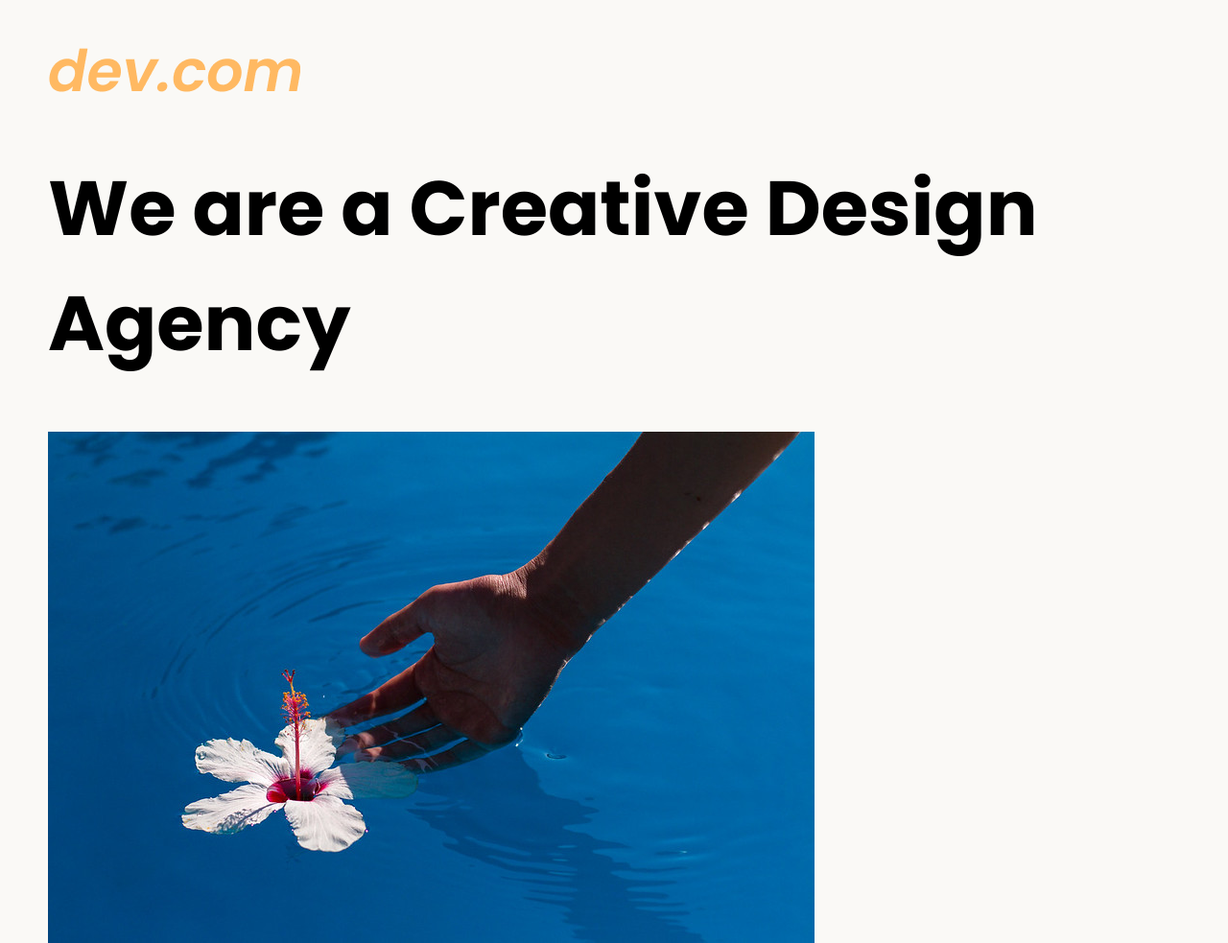
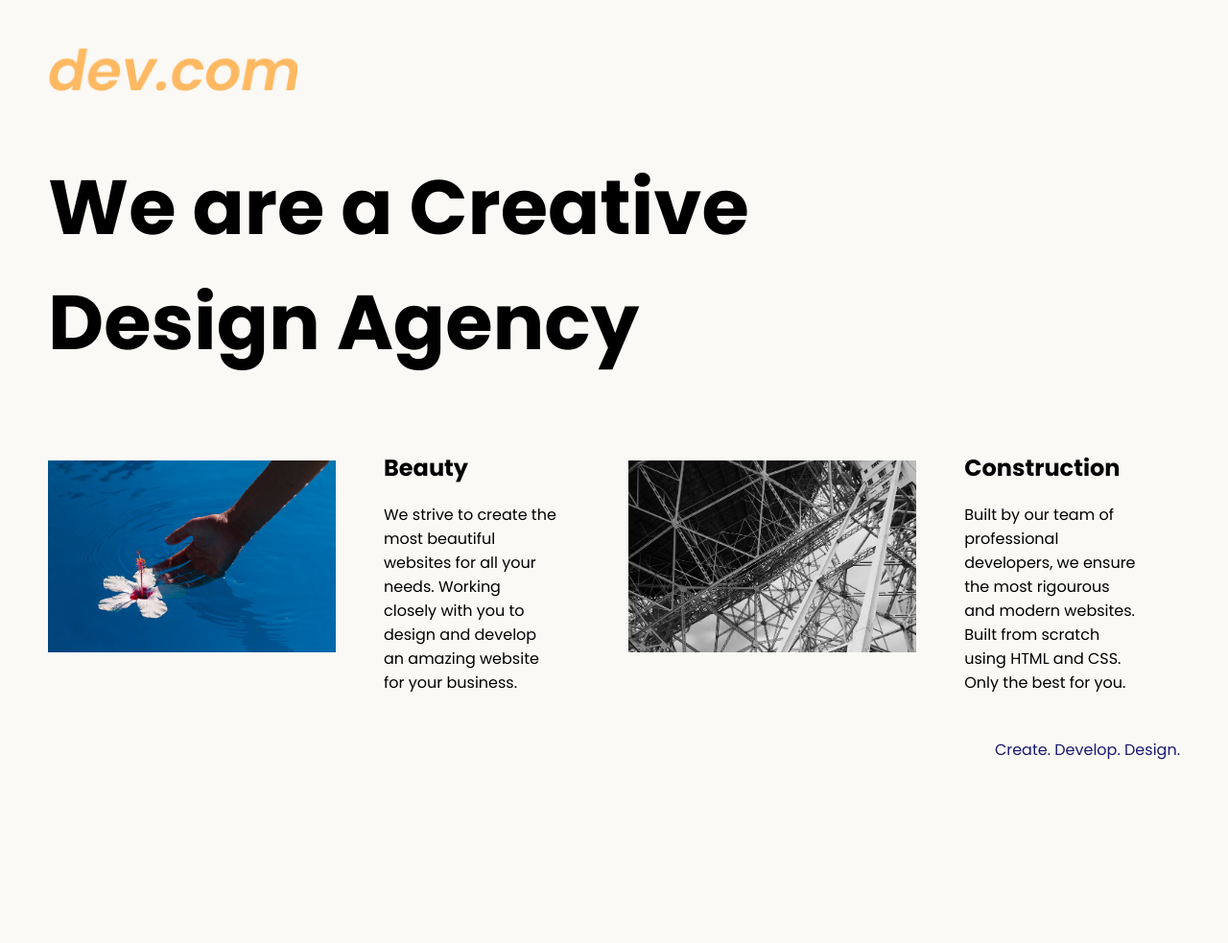
Before and after one commit to hparihar-ai/first-website, a plain HTML site: page index.html in a window 1280 px wide. Shown: the top 983 px of the page at 96% size. After the commit the page ends 860 px from the top, so only its background shows below. Drawn offline with Linux system fonts and the light colour scheme.

Commit message:
Adjust CSS margins and styles for responsiveness

```diff
--- a/style.css
+++ b/style.css
@@ -1,17 +1,89 @@
 body {
   font-family: "Poppins", sans-serif;
-  margin: 50px 50px 0 50px;
+  margin: 50px 50px 50px 50px;
   background-color: #faf9f6;
   display: flex;
   flex-direction: column;
   min-height: 95vh;
 }
+
 .main {
   flex: 1;
 }
 
+h1 p h2{
+  margin: 0;
+}
+
+
+
+
+/* For Desktop Screen */
+
+@media (min-width:721px) {
+
+ .logo {
+  max-width:260px;
+  margin-bottom: px;
+
+}
+  span{
+    color: rgb(8, 8, 77);
+  }
+
 h1 {
+  display: block;
+  max-width: 70%;
   font-size: 5rem;
+}
+
+.left {
+  display: inline-block;
+  max-width: 600px;
+
+}
+.right {
+  display: inline-block;
+   max-width: 600px;
+   margin-left: 70px;
+}
+
+.tile-image {
+  float: left;
+  max-width: 300px;
+  margin: 50px;
+  margin-left: 0%;
+  margin-top: 30px;
+    }
+}
+
+.card {
+  width: 45%;
+}
+
+ /*For Mobile Devices*/
+
+@media (max-width:720px) {
+
+  .logo {
+    max-width: 100px;
+  }
+
+  h1 {
+    font-size: 3.5rem;
+    text-align: center;
+
+  }
+
+  span {
+    color: rgb(7, 7, 107);
+  }
+
+  .tile-image {
+   max-width: 400px;
+   margin-top:50px
+  }
+
 }
 
 footer {
```
